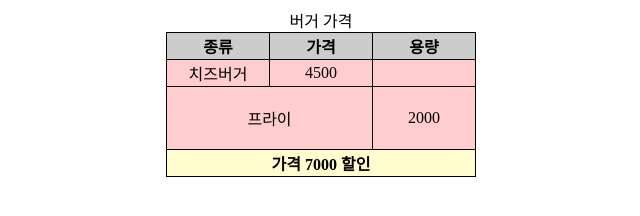
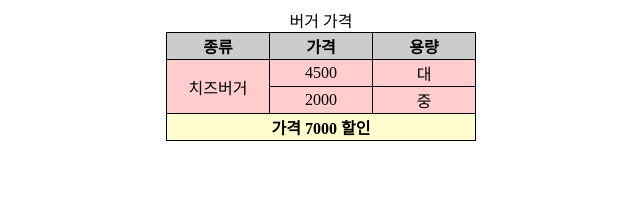
Before and after one commit to munjungbae/webStudy, a plain HTML site: page html/chater02_기본문서/ex2_10_table2.html in a window 1280 px wide. Shown: the whole page, without its empty margins (319-959 px from the left). Drawn offline with Linux system fonts and the light colour scheme.

Commit message:
ex2_10_table 수정사항 적용

```diff
--- a/html/chater02_기본문서/ex2_10_table2.html
+++ b/html/chater02_기본문서/ex2_10_table2.html
@@ -38,13 +38,13 @@
         </thead>
         <tbody>
             <tr>
-                <td>치즈버거</td>
+                <td rowspan="2">치즈버거</td>
                 <td>4500</td>
-                <td>&nbsp;</td>
+                <td>대</td>
             </tr>
             <tr>
-                <td rowspan="2"; colspan="2"><br>프라이<br>&nbsp;</td>
-                <td rowspan="2">2000</td>
+                <td>2000</td>
+                <td>중</td>
             </tr>
             <tr>
             </tr>
```
